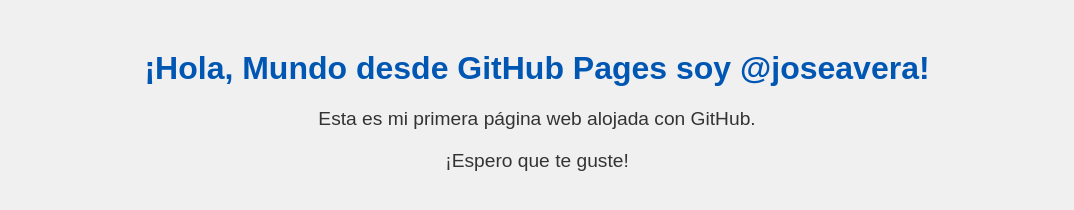
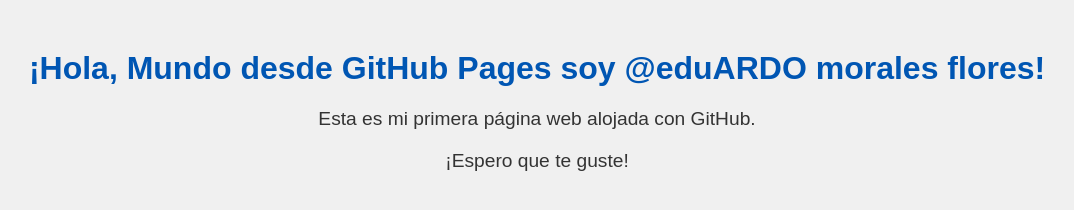
Before and after one commit to PapulinseUwU/pagina--1, a plain HTML site: page index.html in a window 1280 px wide. Shown: the whole page, without its empty margins (103-1177 px from the left). Drawn offline with Linux system fonts and the light colour scheme.

Commit message:
Update index.html

```diff
--- a/index.html
+++ b/index.html
@@ -21,7 +21,7 @@
     </style>
 </head>
 <body>
-    <h1>¡Hola, Mundo desde GitHub Pages soy @joseavera!</h1>
+    <h1>¡Hola, Mundo desde GitHub Pages soy @eduARDO morales flores!</h1>
     <p>Esta es mi primera página web alojada con GitHub.</p>
     <p>¡Espero que te guste!</p>
 </body>
```
